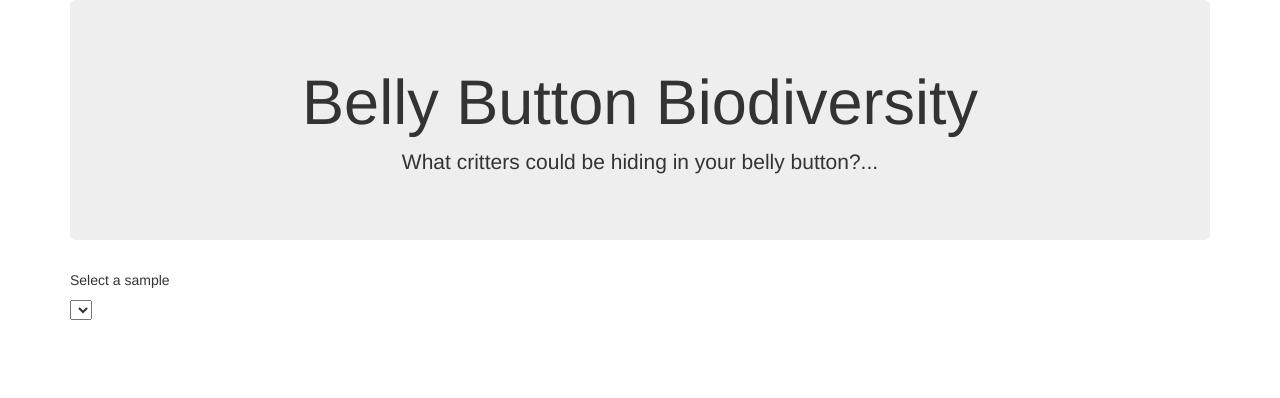
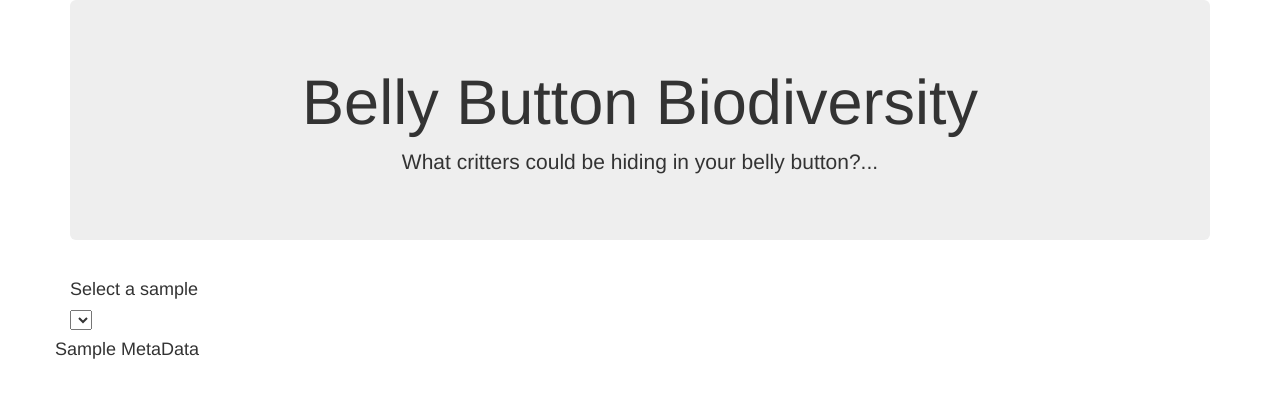
Before and after one commit to imtheaaron/misc-coursework, a Flask app: template biodiversity/templates/index.html in a window 1280 px wide. Shown: the top 398 px of the page. Run offline with Flask 2, Linux system fonts and the light colour scheme; the template is opened without the code that fills it, so the values that code supplies are empty; some libraries are stand-ins or nearby versions.

Commit message:
added bubble plot and metadata box

```diff
--- a/biodiversity/static/js/bio.js
+++ b/biodiversity/static/js/bio.js
@@ -3,8 +3,8 @@ function init() {
     selector();
 
     // create the initial pie chart
-    pie_url = "/samples/BB_940"
-    Plotly.d3.json(pie_url, function(error,response) {
+    url = "/samples/BB_940"
+    Plotly.d3.json(url, function(error,response) {
         var data = response;
         console.log(data);
         otus = data.otu_ids;
@@ -26,6 +26,7 @@ function init() {
 
         Plotly.plot("pie", pie_data, layout);
 
+        // add hovertext to both charts
         Plotly.d3.json("/otu", function(error,response) {
             var descriptions = response;
             var desc_list = [];
@@ -34,8 +35,40 @@ function init() {
                 desc_list.push(desc);
             };
             var PIE = document.getElementById("pie");
+            var BUBBLE = document.getElementById("bubble");
             Plotly.restyle(PIE, "hovertext", [desc_list])
+            Plotly.restyle(BUBBLE, "hovertext", [descriptions])
         })
+
+        // create the bubble chart
+        var bubble_data = [{
+            x: otus,
+            y: values,
+            mode: "markers",
+            marker: {
+                size: values
+            }
+        }];
+
+        var bubble_layout = {
+            title: "Sample Values for Each OTU",
+            showlegend: false,
+            height: 500,
+            width: 1000,
+        };
+
+        Plotly.newPlot("bubble", bubble_data, bubble_layout);
+    });
+
+    meta_url = "/mdata/BB_940";
+    Plotly.d3.json(meta_url, function(error, response) {
+        sample_meta = response;
+        Plotly.d3.select(".card-body").append("P").text("AGE: " + sample_meta.AGE);
+        Plotly.d3.select(".card-body").append("P").text("BBTYPE: " + sample_meta.BBTYPE);
+        Plotly.d3.select(".card-body").append("P").text("ETHNICITY: " + sample_meta.ETHNICITY);
+        Plotly.d3.select(".card-body").append("P").text("GENDER: " + sample_meta.GENDER);
+        Plotly.d3.select(".card-body").append("P").text("LOCATION: " + sample_meta.LOCATION);
+        Plotly.d3.select(".card-body").append("P").text("SAMPLEID: " + sample_meta.SAMPLEID);
     })
 }
 
@@ -76,14 +109,32 @@ function update_plots(sample_id) {
         values = data.sample_values;
         values10 = values.slice(0,10);
 
-        var pie_data = [{
-            values: values10,
-            labels: otu10,
-        }];
+        // var pie_data = [{
+        //     values: values10,
+        //     labels: otu10,
+        // }];
 
         var PIE = document.getElementById("pie");
         Plotly.restyle(PIE, "values", [values10]);
         Plotly.restyle(PIE, "labels", [otu10]);
+
+        var bubble_data = [{
+            x: otus,
+            y: values,
+            mode: "markers",
+            marker: {
+                size: values
+            }
+        }];
+
+        var bubble_layout = {
+            title: "Sample Values for Each OTU",
+            showlegend: false,
+            height: 500,
+            width: 1000,
+        };
+
+        Plotly.newPlot("bubble", bubble_data, bubble_layout);
 
         Plotly.d3.json("/otu", function(error,response) {
             var descriptions = response;
@@ -93,8 +144,24 @@ function update_plots(sample_id) {
                 desc_list.push(desc);
             };
             var PIE = document.getElementById("pie");
-            Plotly.restyle(PIE, "hovertext", [desc_list])
+            Plotly.restyle(PIE, "hovertext", [desc_list]);
+            var BUBBLE = document.getElementById("bubble");
+            Plotly.restyle(BUBBLE, "hovertext", [descriptions]);
         })
+    })
+
+    // update the MetaData box
+    var meta_url = "/mdata/" + String(sample_id);
+    Plotly.d3.json(meta_url, function(error, response) {
+        sample_meta = response;
+        Plotly.d3.select(".card-body").html("");
+        Plotly.d3.select(".card-body").append("h4").text("Sample MetaData");
+        Plotly.d3.select(".card-body").append("P").text("AGE: " + sample_meta.AGE);
+        Plotly.d3.select(".card-body").append("P").text("BBTYPE: " + sample_meta.BBTYPE);
+        Plotly.d3.select(".card-body").append("P").text("ETHNICITY: " + sample_meta.ETHNICITY);
+        Plotly.d3.select(".card-body").append("P").text("GENDER: " + sample_meta.GENDER);
+        Plotly.d3.select(".card-body").append("P").text("LOCATION: " + sample_meta.LOCATION);
+        Plotly.d3.select(".card-body").append("P").text("SAMPLEID: " + sample_meta.SAMPLEID);
     })
 }
 
--- a/biodiversity/templates/index.html
+++ b/biodiversity/templates/index.html
@@ -19,11 +19,23 @@
 
     <!-- Need to make divs named for each of the plots. Then in JS I will build a fxn w/ plotly for each one. -->
     <div class="row">
-        <div class="col-md-2">
-            <p>Select a sample</p>
-            <select id="selDataset" onchange="optionChanged(this.value)"></select>
+        <div class="col-md-4">
+            <div class="row">
+              <div class="col-md-12">
+                <h4>Select a sample</h4>
+                <select id="selDataset" onchange="optionChanged(this.value)"></select>
+              </div>
+            <div class="row">
+              <div class="col-md-12">
+                <div class="card" style="width: 18rem;">
+                  <div class="card-body">
+                    <h4 class="card-title">Sample MetaData</h4>
+                  </div>
+                </div>
+              </div>
+            </div>
         </div>
-        <div class="col-md-10">
+        <div class="col-md-8">
             <div id="pie"></div>
         </div>
         <div class="row">
```
